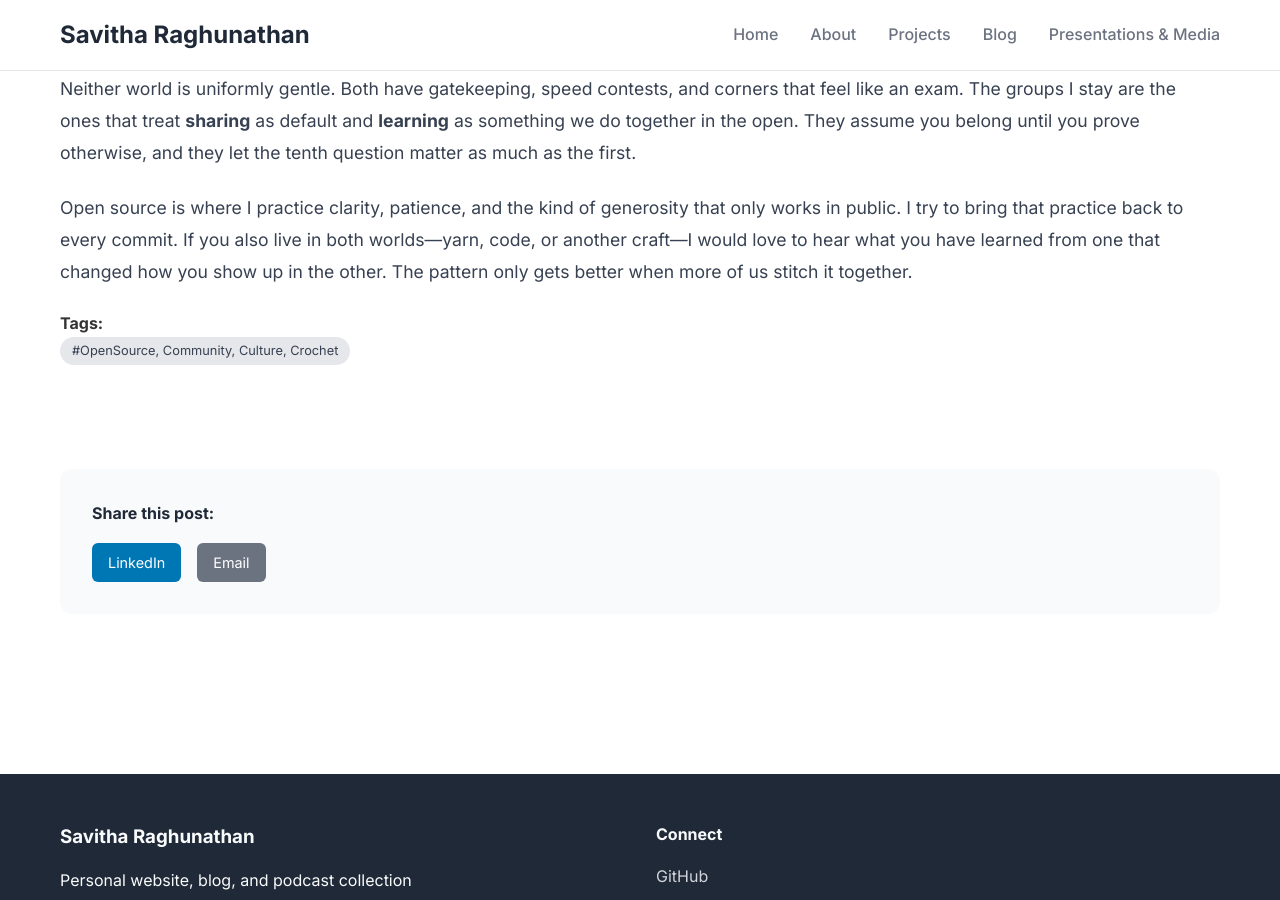
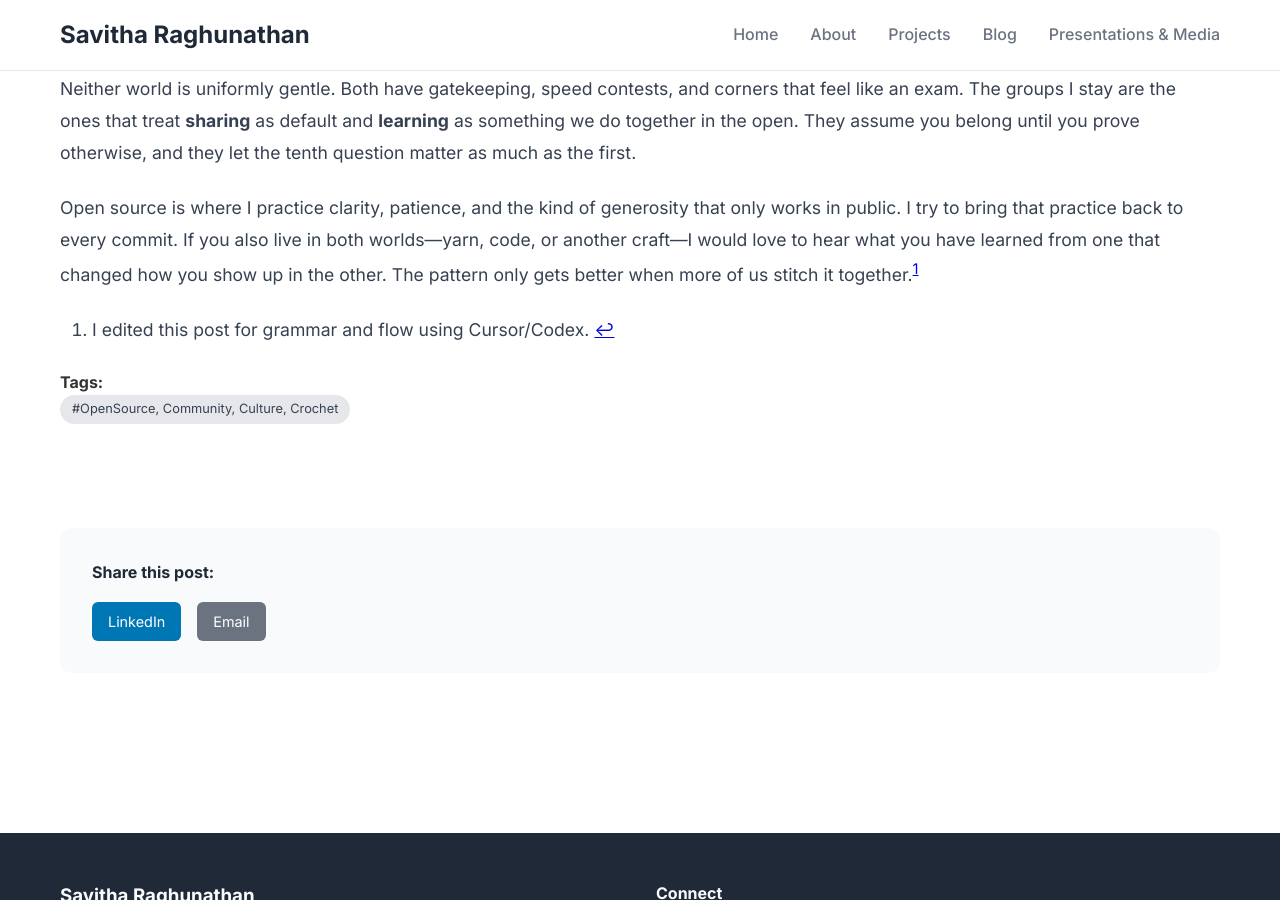
Before and after one commit to savitharaghunathan/savitharaghunathan.github.io, a Jekyll site: the page built from _posts/2026-04-06-oss-crafts-and-community-culture.md, in a window 1280 px wide and 900 px high, scrolled down 926 px. Built offline with Jekyll 4.4.1, drawn with Linux system fonts in a browser that asks for light colours.

Commit message:
Add footnote noting Cursor/Codex edit pass
Document that the post received a grammar and flow edit using Cursor/Codex for transparency.

Assisted-By: Cursor <cursoragent@cursor.com>

```diff
--- a/_posts/2026-04-06-oss-crafts-and-community-culture.md
+++ b/_posts/2026-04-06-oss-crafts-and-community-culture.md
@@ -23,4 +23,6 @@ Open source runs on the same habit, just with different tools. Projects stretch
 
 Neither world is uniformly gentle. Both have gatekeeping, speed contests, and corners that feel like an exam. The groups I stay are the ones that treat **sharing** as default and **learning** as something we do together in the open. They assume you belong until you prove otherwise, and they let the tenth question matter as much as the first.
 
-Open source is where I practice clarity, patience, and the kind of generosity that only works in public. I try to bring that practice back to every commit. If you also live in both worlds—yarn, code, or another craft—I would love to hear what you have learned from one that changed how you show up in the other. The pattern only gets better when more of us stitch it together.
+Open source is where I practice clarity, patience, and the kind of generosity that only works in public. I try to bring that practice back to every commit. If you also live in both worlds—yarn, code, or another craft—I would love to hear what you have learned from one that changed how you show up in the other. The pattern only gets better when more of us stitch it together.[^1]
+
+[^1]: I edited this post for grammar and flow using Cursor/Codex.
```
